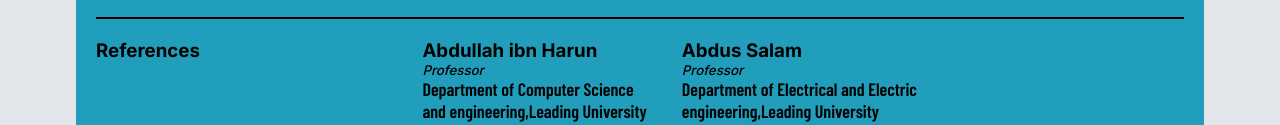
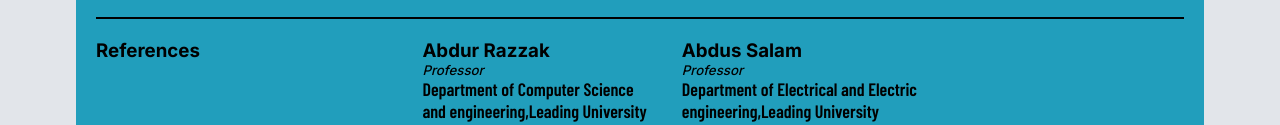
Before and after one commit to sazidmahmud16/CV-Project, a plain HTML site: page index.html in a window 1280 px wide. Shown: the part 1200-1325 px from the top of the page. Drawn offline with nearby package versions, Linux system fonts and the light colour scheme.

Commit message:
Update index.html
Changed name of one of  the reference

```diff
--- a/index.html
+++ b/index.html
@@ -156,7 +156,7 @@
             </div>
             <div class="div-right">
               <div class="div-edu-left">
-                <h3>Abdullah ibn Harun</h3>
+                <h3>Abdur Razzak</h3>
                 <h5>Professor</h5>
                 <pre>
 Department of Computer Science
```
